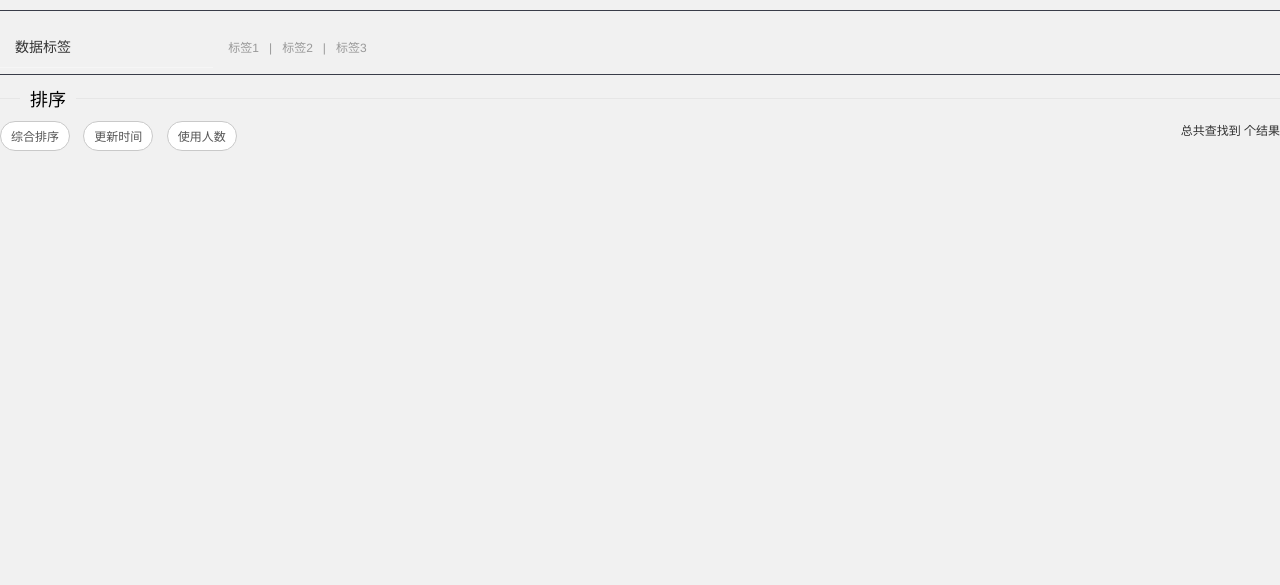
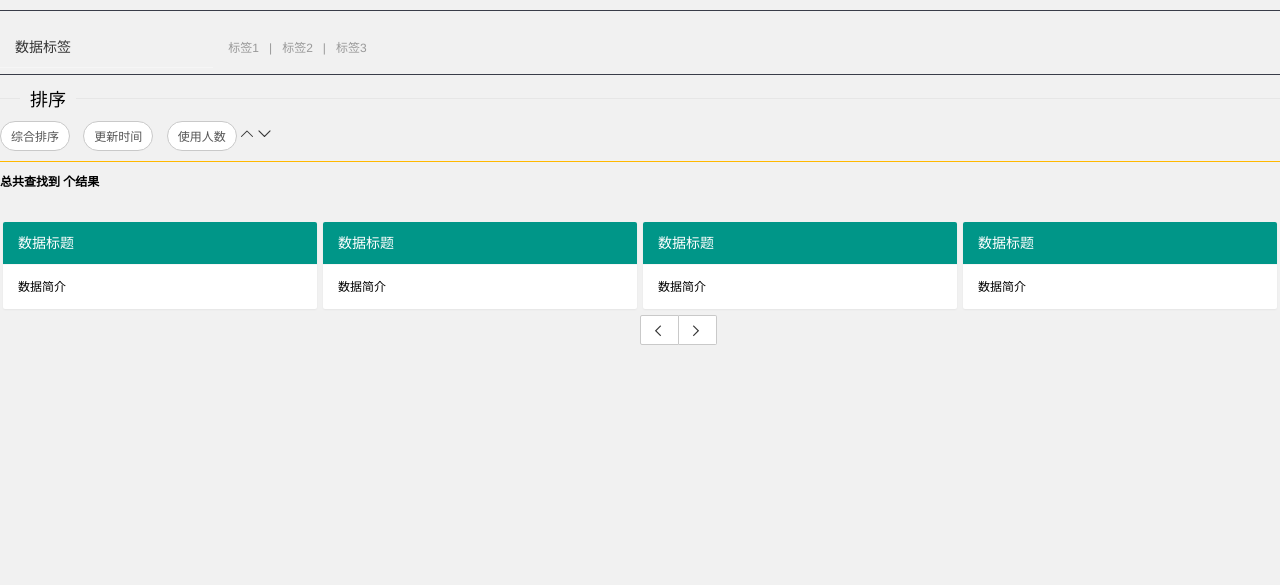
Before and after one commit to b1gby/idata, a Flask app: template project/templates/cate.html in a window 1280 px wide. Shown: the top 585 px of the page. Run offline with Flask 2, Linux system fonts and the light colour scheme; the template is opened without the code that fills it, so the values that code supplies are empty.

Commit message:
+为数据API界面添加分页框架

```diff
--- a/project/templates/cate.html
+++ b/project/templates/cate.html
@@ -24,7 +24,7 @@
 </head>
 <body >
     <hr class="layui-bg-black">
-
+<!--数据分类标签栏-->
     <div class="layui-row">
         <div class="layui-card">
              <div class="layui-col-md2 layui-card-header">
@@ -38,21 +38,85 @@
                 </span>
             </div>
         </div>
+<!--        分割线-->
         <hr class="layui-bg-black">
+<!--        数据排序标签栏-->
              <fieldset class="layui-elem-field layui-field-title">
                 <legend>排序</legend>
                 <div class="layui-field-box">
-                    <a class="layui-btn layui-btn-radius layui-btn-primary">综合排序</a>
-                    <a class="layui-btn layui-btn-radius layui-btn-primary">更新时间</a>
-                    <a class="layui-btn layui-btn-radius layui-btn-primary">使用人数</a>
+                    <a class="layui-btn layui-btn-radius layui-btn-primary" href="">综合排序</a>
+                    <a class="layui-btn layui-btn-radius layui-btn-primary" href="">更新时间</a>
+                    <a class="layui-btn layui-btn-radius layui-btn-primary" href="">使用人数</a>
 
-                    <a style="float: right">
+                    <a class="layui-btn layui-slider-input-btn"><a class="layui-icon" href="">&#xe619</a> </a>
+
+                    <a class="layui-btn layui-slider-input-btn"><a class="layui-icon" href="">&#xe61a</a> </a>
+                    <hr class="layui-bg-orange">
+
+                    <strong>
                         总共查找到 个结果
-                    </a>
+                    </strong>
                 </div>
             </fieldset>
+<!--开始数据api卡片分页-->
         <div class="layui-col-md12">
+            <div class="layui-row" id="pages">
+
+                <div class="layui-col-md3">
+                     <div class=" layui-card" style="margin: 3px 3px">
+                        <div class="layui-card-header layui-bg-green">数据标题</div>
+                        <div class="layui-card-body">数据简介</div>
+                    </div>
+                </div>
+
+                <div class="layui-col-md3">
+                    <div class=" layui-card" style="margin: 3px 3px">
+                        <div class="layui-card-header layui-bg-green">数据标题</div>
+                        <div class="layui-card-body">数据简介</div>
+                    </div>
+                </div>
+
+                <div class="layui-col-md3">
+                    <div class=" layui-card" style="margin: 3px 3px">
+                        <div class="layui-card-header layui-bg-green">数据标题</div>
+                        <div class="layui-card-body">数据简介</div>
+                    </div>
+                </div>
+
+                <div class="layui-col-md3">
+                    <div class=" layui-card" style="margin: 3px 3px">
+                        <div class="layui-card-header layui-bg-green">数据标题</div>
+                        <div class="layui-card-body">数据简介</div>
+                    </div>
+                </div>
+
+            </div>
+<!--            换页按钮 以及页码列表 跳转-->
+            <div class="layui-col-md5 layui-col-lg-offset6 layui-btn-group" style="margin-top: 3px">
+                <button class="layui-btn layui-btn-primary"><a class="layui-icon" href="">&#xe603</a> </button>
+                <button class="layui-btn layui-btn-primary"><a class="layui-icon" href="">&#xe602</a> </button>
+            </div>
 
         </div>
     </div>
 </body>
+
+</div>
+        </div>
+    </div>
+</body>
+
+</div>
+        </div>
+    </div>
+</body>
+
+</div>
+        </div>
+    </div>
+</body>
+
+</div>
+        </div>
+    </div>
+</body>
```
